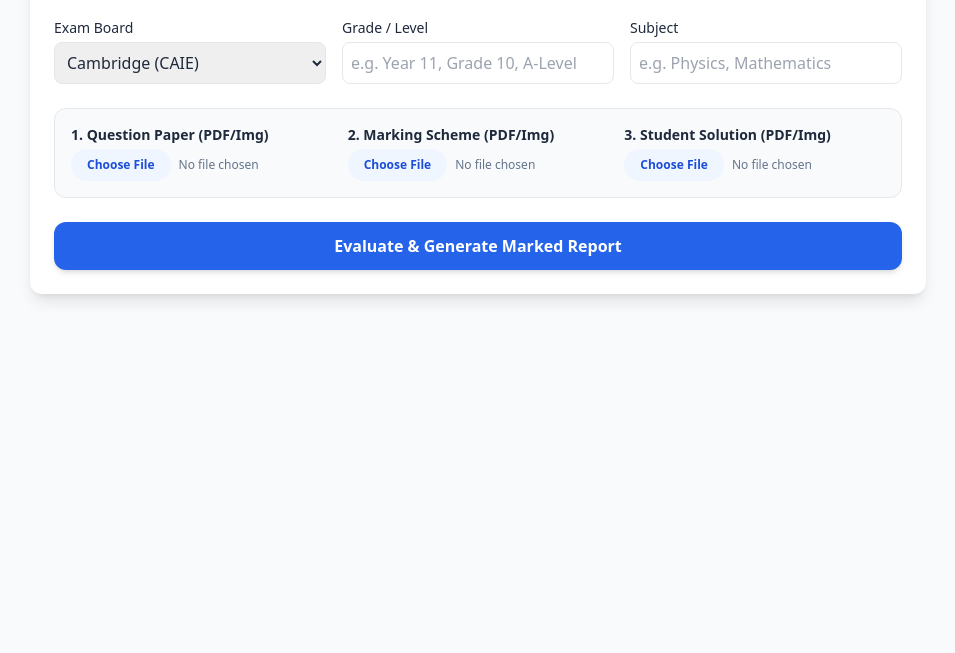
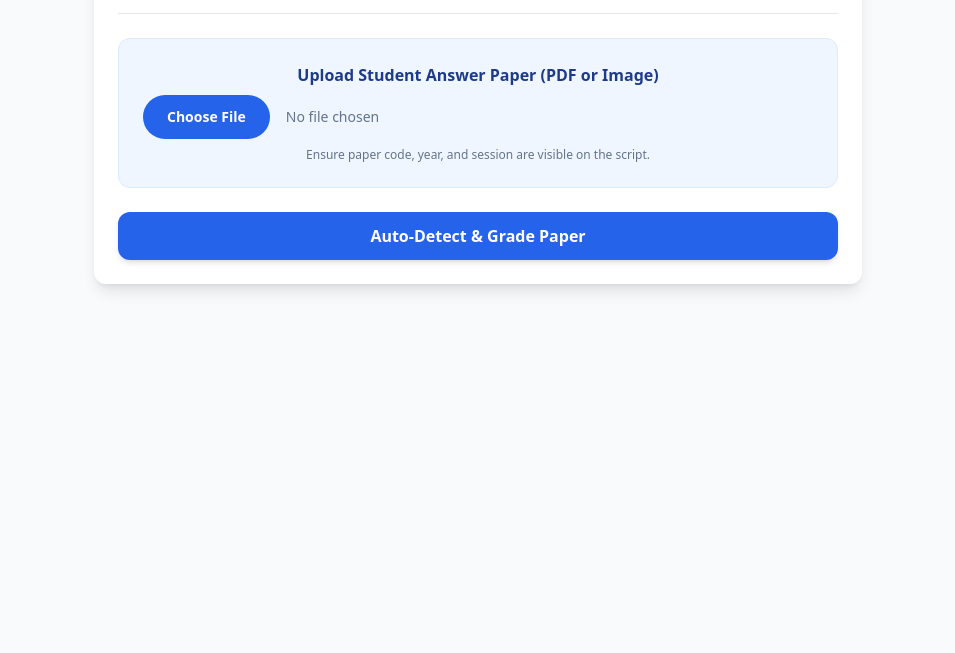
Before and after one commit to nadiaarif92/grademypaper, a website: page public/index.html in a window 1280 px wide. Shown: the part 147-800 px from the top of the page, without its empty margins (162-1117 px from the left). Drawn offline with nearby package versions, Linux system fonts and the light colour scheme.

Commit message:
Update index.html

```diff
--- a/public/index.html
+++ b/public/index.html
@@ -7,59 +7,28 @@
     <script src="https://cdn.tailwindcss.com"></script>
 </head>
 <body class="bg-slate-50 text-slate-800 font-sans min-p-6">
-    <div class="max-w-4xl mx-auto p-6 bg-white shadow-lg rounded-xl my-10">
+    <div class="max-w-3xl mx-auto p-6 bg-white shadow-lg rounded-xl my-10">
         <header class="border-b pb-4 mb-6">
-            <h1 class="text-3xl font-extrabold text-blue-600">🎓 Multi-Board AI Exam Grader</h1>
-            <p class="text-sm text-slate-500 mt-1">Upload question papers, marking schemes, and student answers for precise AI evaluation.</p>
+            <h1 class="text-3xl font-extrabold text-blue-600">🎓 Instant AI Exam Grader</h1>
+            <p class="text-sm text-slate-500 mt-1">Upload your solved answer paper. Gemini will auto-detect the exam details, search for the marking scheme online, and grade it.</p>
         </header>
 
         <form id="gradingForm" class="space-y-6">
-            <div class="grid grid-cols-1 md:grid-cols-3 gap-4">
-                <div>
-                    <label class="block text-sm font-medium mb-1">Exam Board</label>
-                    <select name="board" id="board" class="w-full p-2 border rounded-lg focus:ring-2 focus:ring-blue-500">
-                        <option value="Cambridge (CAIE)">Cambridge (CAIE)</option>
-                        <option value="Edexcel (Pearson)">Edexcel (Pearson)</option>
-                        <option value="AQA">AQA</option>
-                        <option value="IB (International Baccalaureate)">IB</option>
-                        <option value="AP (Advanced Placement)">AP</option>
-                        <option value="Other Board">Other</option>
-                    </select>
-                </div>
-                <div>
-                    <label class="block text-sm font-medium mb-1">Grade / Level</label>
-                    <input type="text" name="grade" id="grade" placeholder="e.g. Year 11, Grade 10, A-Level" required class="w-full p-2 border rounded-lg focus:ring-2 focus:ring-blue-500">
-                </div>
-                <div>
-                    <label class="block text-sm font-medium mb-1">Subject</label>
-                    <input type="text" name="subject" id="subject" placeholder="e.g. Physics, Mathematics" required class="w-full p-2 border rounded-lg focus:ring-2 focus:ring-blue-500">
-                </div>
-            </div>
-
-            <div class="grid grid-cols-1 md:grid-cols-3 gap-4 bg-slate-50 p-4 rounded-xl border">
-                <div>
-                    <label class="block text-sm font-semibold mb-1">1. Question Paper (PDF/Img)</label>
-                    <input type="file" name="questionPaper" accept=".pdf,image/*" required class="text-xs w-full text-slate-500 file:mr-2 file:py-2 file:px-4 file:rounded-full file:border-0 file:text-xs file:font-semibold file:bg-blue-50 file:text-blue-700 hover:file:bg-blue-100">
-                </div>
-                <div>
-                    <label class="block text-sm font-semibold mb-1">2. Marking Scheme (PDF/Img)</label>
-                    <input type="file" name="markingScheme" accept=".pdf,image/*" required class="text-xs w-full text-slate-500 file:mr-2 file:py-2 file:px-4 file:rounded-full file:border-0 file:text-xs file:font-semibold file:bg-blue-50 file:text-blue-700 hover:file:bg-blue-100">
-                </div>
-                <div>
-                    <label class="block text-sm font-semibold mb-1">3. Student Solution (PDF/Img)</label>
-                    <input type="file" name="studentSolution" accept=".pdf,image/*" required class="text-xs w-full text-slate-500 file:mr-2 file:py-2 file:px-4 file:rounded-full file:border-0 file:text-xs file:font-semibold file:bg-blue-50 file:text-blue-700 hover:file:bg-blue-100">
-                </div>
+            <div class="bg-blue-50 p-6 rounded-xl border border-blue-100 text-center">
+                <label class="block text-base font-bold text-blue-900 mb-2">Upload Student Answer Paper (PDF or Image)</label>
+                <input type="file" name="studentSolution" accept=".pdf,image/*" required class="w-full text-sm text-slate-500 file:mr-4 file:py-3 file:px-6 file:rounded-full file:border-0 file:text-sm file:font-semibold file:bg-blue-600 file:text-white hover:file:bg-blue-700 cursor-pointer">
+                <p class="text-xs text-slate-500 mt-2">Ensure paper code, year, and session are visible on the script.</p>
             </div>
 
             <button type="submit" id="submitBtn" class="w-full bg-blue-600 text-white font-bold py-3 px-4 rounded-xl hover:bg-blue-700 transition duration-200 shadow-md">
-                Evaluate & Generate Marked Report
+                Auto-Detect & Grade Paper
             </button>
         </form>
 
         <!-- Loading State -->
         <div id="loading" class="hidden text-center py-12">
             <div class="inline-block animate-spin rounded-full h-10 w-10 border-4 border-blue-600 border-t-transparent"></div>
-            <p class="mt-3 text-slate-600 font-medium">Gemini is analyzing documents and grading script...</p>
+            <p class="mt-3 text-slate-600 font-medium">Scanning paper, searching web for marking scheme, and grading...</p>
         </div>
 
         <!-- Results Display Section -->
@@ -97,14 +66,12 @@
                     body: formData
                 });
 
-                // Read response as text first to safely catch HTML timeout pages from Hostinger
                 const responseText = await response.text();
                 let data;
                 try {
                     data = JSON.parse(responseText);
                 } catch (parseErr) {
-                    // If the server returned HTML (gateway timeout/crash), show a clean message
-                    throw new Error("Server timeout or gateway limit reached. Large PDFs may take too long to process on this hosting plan. Try compressing or shortening the PDFs.");
+                    throw new Error("Server timeout. The file might be too large or complex for this request.");
                 }
 
                 if (!response.ok) throw new Error(data.error || 'Failed to process grading request.');
```
